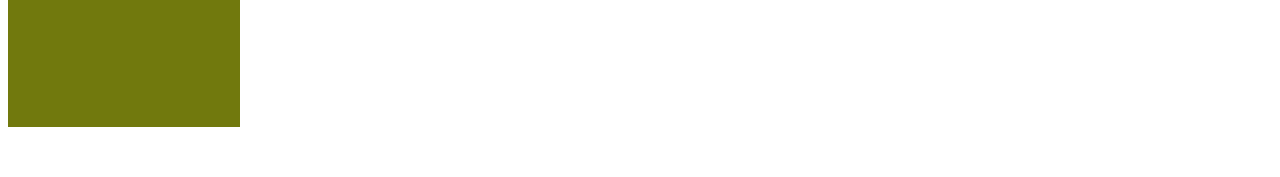
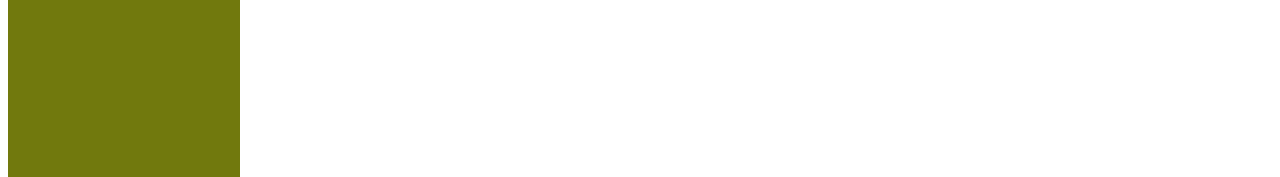
Before and after one commit to zeeshanamanwarraich/sample1, a plain HTML site: page index.html in a window 1280 px wide. Shown: the part 729-906 px from the top of the page. Before the commit the page ends 856 px from the top, so only its background shows below. Drawn offline with Linux system fonts and the light colour scheme.

Commit message:
Update hw1.css

```diff
--- a/css/hw1.css
+++ b/css/hw1.css
@@ -55,7 +55,7 @@ aside{
     background: rgb(113, 121, 13);
     float: left;
     padding-top: 2%;
-    padding-bottom: 10%;
+    padding-bottom: 14%;
     text-align: center;
 
 
```
